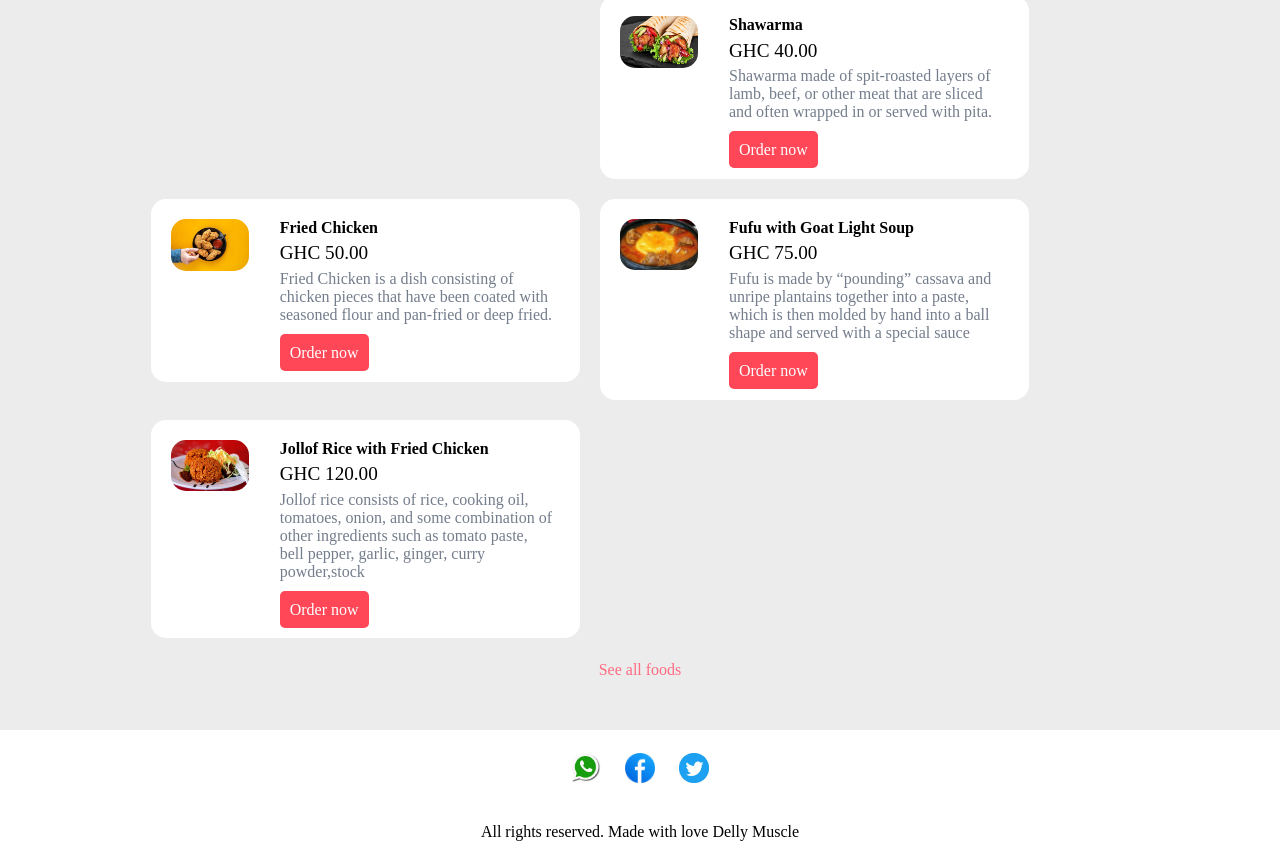
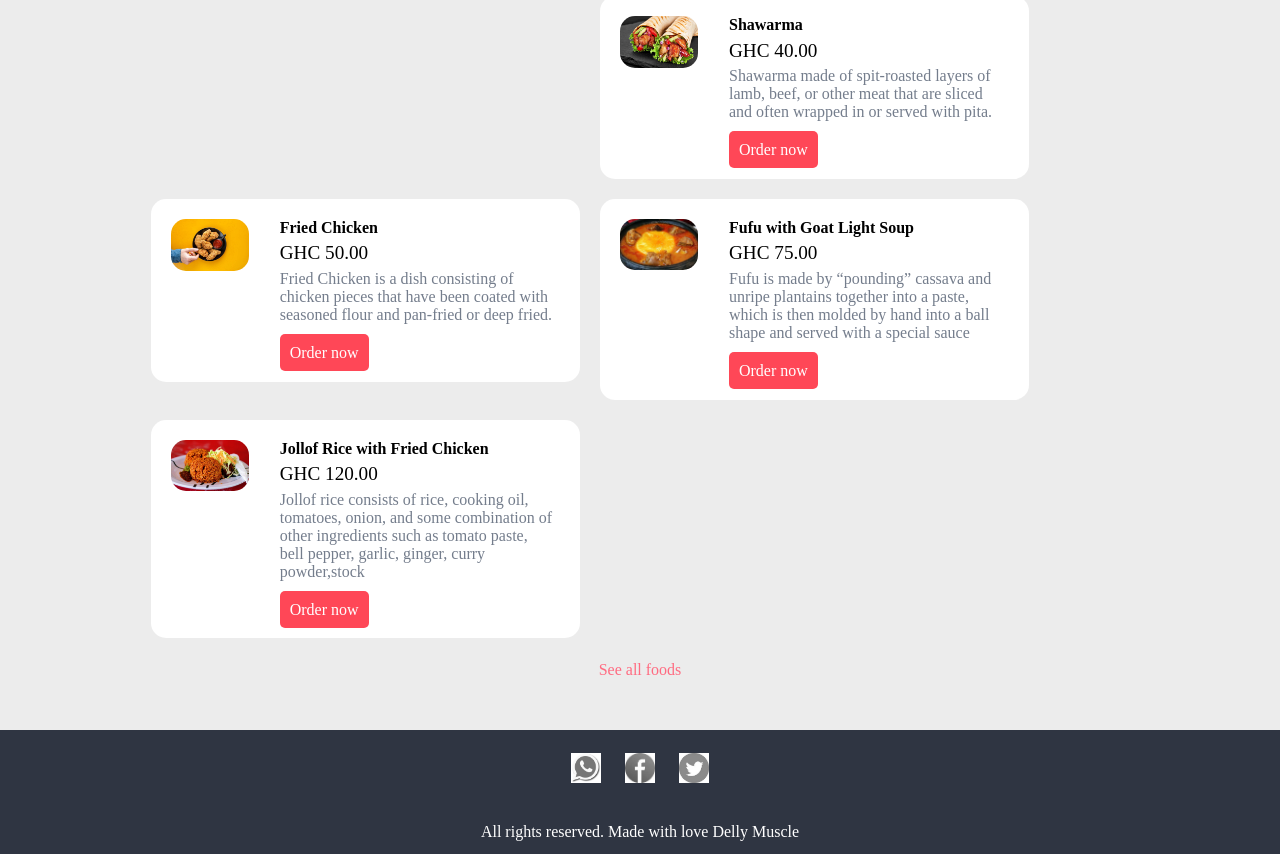
Before and after one commit to delightklutsey/Second-Project-jesi, a plain HTML site: page index.html in a window 1280 px wide. Shown: the part 1126-1980 px from the top of the page. Drawn offline with Linux system fonts and the light colour scheme.

Commit message:
second project

```diff
--- a/style.css
+++ b/style.css
@@ -152,13 +152,30 @@ h3{
 .food-menu-desc .btn{
     padding: 10px;
 }
+.social{
+    background-color: #2f3542;
+}
 .social img{
     width: 30px;
+    transition: 0.2s;
+    filter: grayscale(1);
+
+}
+.social img:hover{
+    filter: grayscale(0);
+
 }
 .social ul{
     list-style-type: none;
+
 }
 .social ul li{
     display: inline-block;
     padding: 10px;
 }
+.footer{
+    background-color: #2f3542;
+}
+.footer p{
+    color: white;
+}
```
